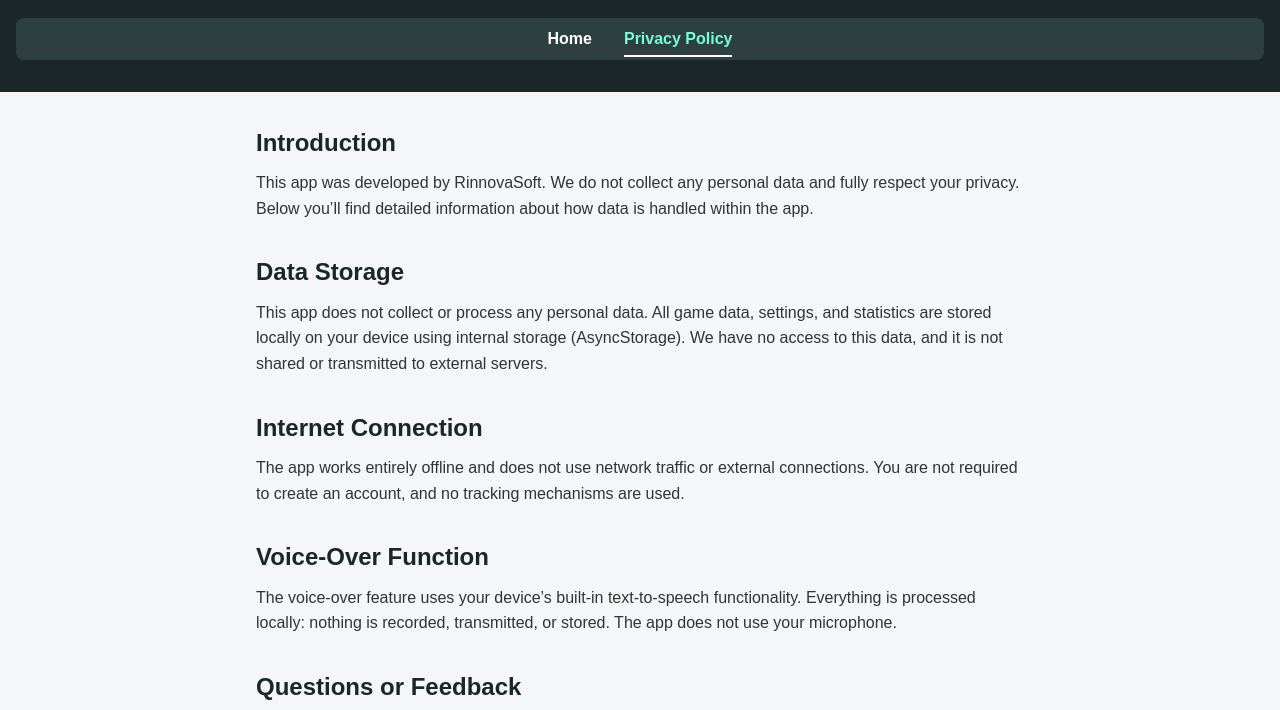
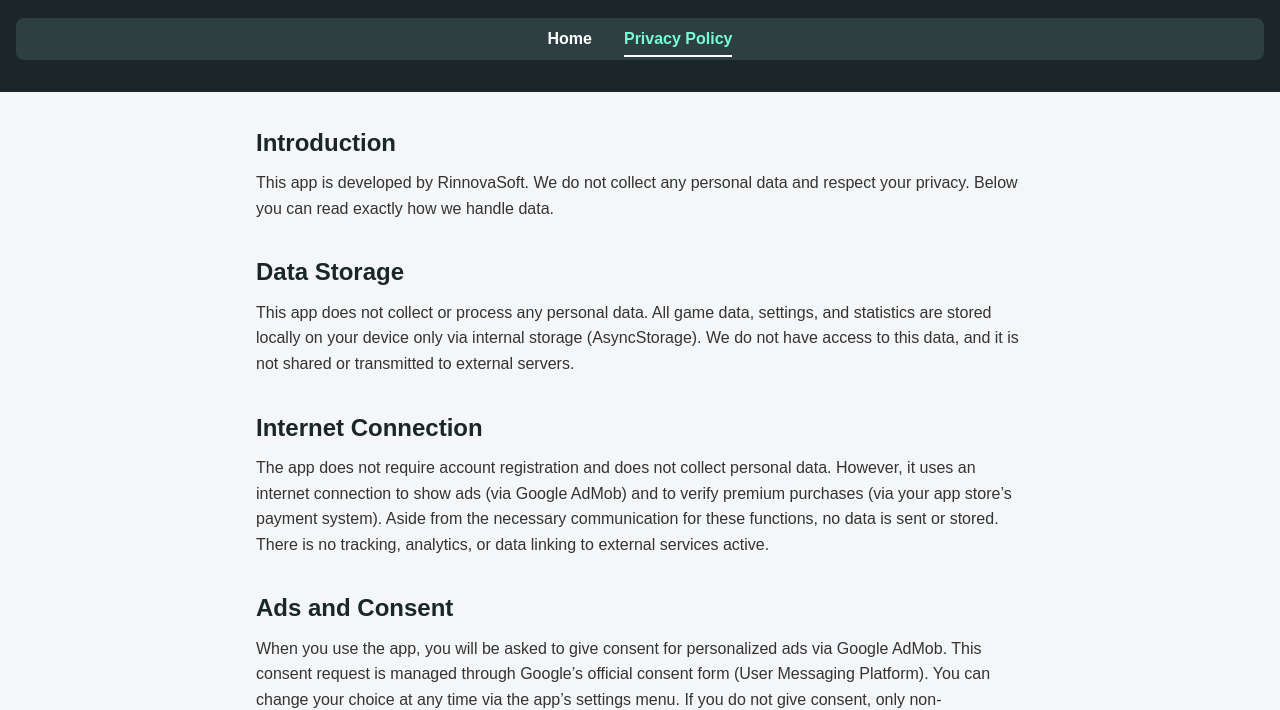
Before and after one commit to RinnovaSoft/website, a plain HTML site: page privacy.html in a window 1280 px wide. Shown: the part 97-807 px from the top of the page. Drawn offline with Linux system fonts and the light colour scheme.

Commit message:
Updated privacy statement to match the app

```diff
--- a/privacy.html
+++ b/privacy.html
@@ -21,28 +21,35 @@
       <section>
         <h2>Introduction</h2>
         <p>
-          This app was developed by RinnovaSoft. We do not collect any personal data and fully respect your privacy. Below you’ll find detailed information about how data is handled within the app.
+          This app is developed by RinnovaSoft. We do not collect any personal data and respect your privacy. Below you can read exactly how we handle data.
         </p>
       </section>
 
       <section>
         <h2>Data Storage</h2>
         <p>
-          This app does not collect or process any personal data. All game data, settings, and statistics are stored locally on your device using internal storage (AsyncStorage). We have no access to this data, and it is not shared or transmitted to external servers.
+          This app does not collect or process any personal data. All game data, settings, and statistics are stored locally on your device only via internal storage (AsyncStorage). We do not have access to this data, and it is not shared or transmitted to external servers.
         </p>
       </section>
 
       <section>
         <h2>Internet Connection</h2>
         <p>
-          The app works entirely offline and does not use network traffic or external connections. You are not required to create an account, and no tracking mechanisms are used.
+          The app does not require account registration and does not collect personal data. However, it uses an internet connection to show ads (via Google AdMob) and to verify premium purchases (via your app store’s payment system). Aside from the necessary communication for these functions, no data is sent or stored. There is no tracking, analytics, or data linking to external services active.
+        </p>
+      </section>
+
+      <section>
+        <h2>Ads and Consent</h2>
+        <p>
+          When you use the app, you will be asked to give consent for personalized ads via Google AdMob. This consent request is managed through Google’s official consent form (User Messaging Platform). You can change your choice at any time via the app’s settings menu. If you do not give consent, only non-personalized ads will be shown.
         </p>
       </section>
 
       <section>
         <h2>Voice-Over Function</h2>
         <p>
-          The voice-over feature uses your device’s built-in text-to-speech functionality. Everything is processed locally: nothing is recorded, transmitted, or stored. The app does not use your microphone.
+          The voice feature uses your device’s text-to-speech functionality. Everything happens locally: nothing is recorded, sent, or stored. The app does not use a microphone.
         </p>
       </section>
 
```
